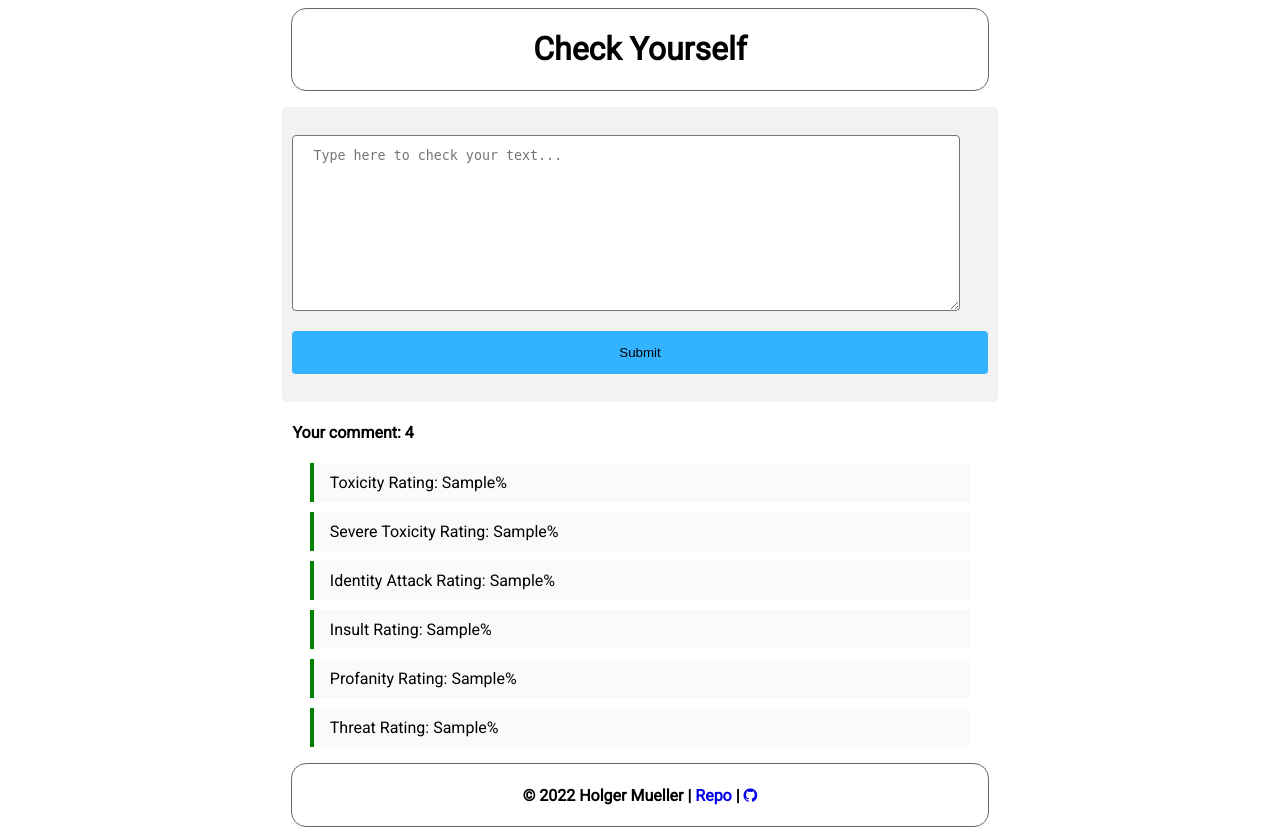
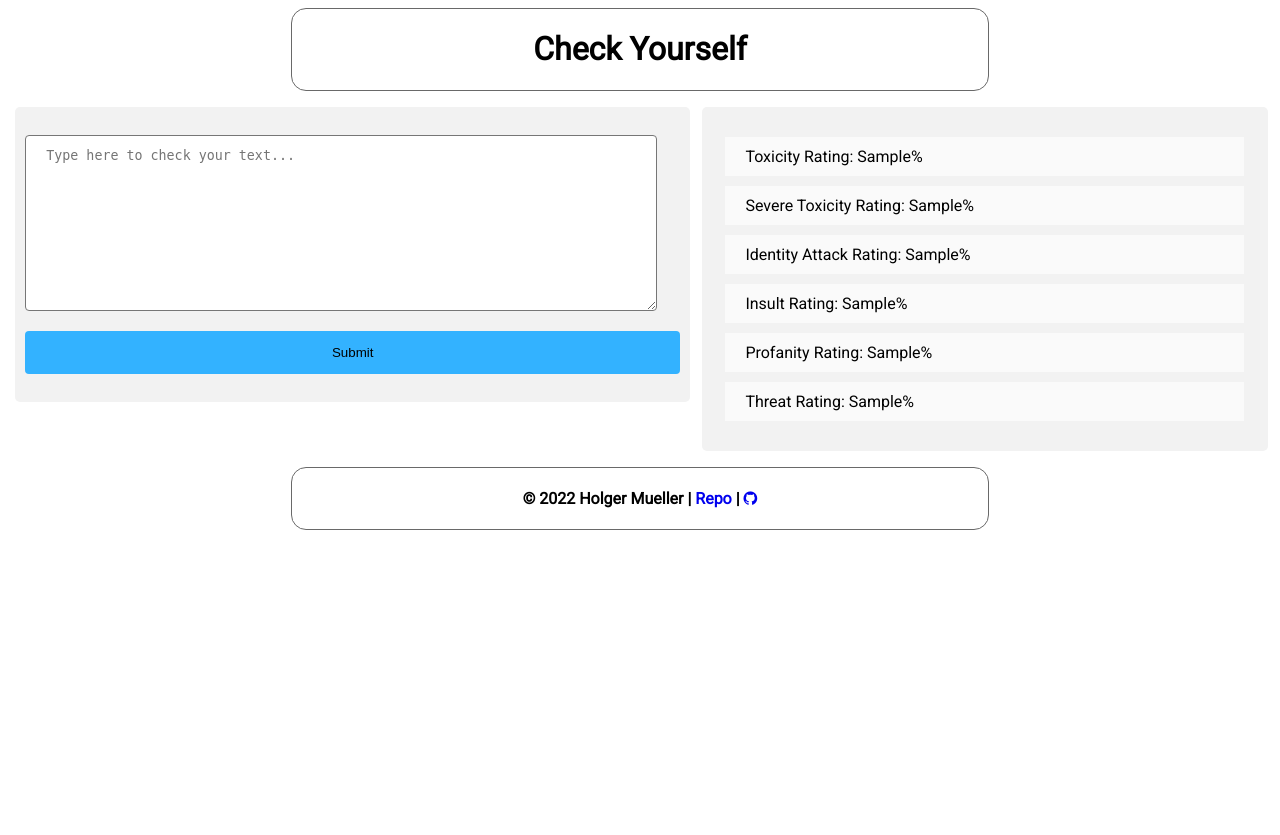
Before and after one commit to Holgermueller/flaskapp, a Flask app: template templates/index.html in a window 1280 px wide. After the commit the page ends 530 px from the top, so only its background shows below. Run offline with Flask 2, Linux system fonts and the light colour scheme; the template is opened without the code that fills it: most values are stand-ins (such as "Sample title", 1, 10 or a date in 2020).

Commit message:
some styling

```diff
--- a/static/css/main.css
+++ b/static/css/main.css
@@ -8,12 +8,14 @@ body {
   width: 55%;
   margin: auto;
 }
+.grid-container {
+  display: grid;
+  grid-template-columns: auto auto;
+}
 .input-form-section,
 .results-section {
-  width: 55%;
+  width: 95%;
   margin: 16px auto;
-}
-.input-form-section {
   background-color: #f2f2f2;
   padding: 20px 10px;
   border-radius: 5px;
@@ -50,7 +52,6 @@ body {
   height: 100%;
   position: absolute;
   box-sizing: border-box;
-  border-left: 4px solid green;
 }
 span {
   text-align: center;
--- a/templates/index.html
+++ b/templates/index.html
@@ -15,13 +15,15 @@
       rel="stylesheet"
       href="https://cdnjs.cloudflare.com/ajax/libs/font-awesome/4.7.0/css/font-awesome.min.css"
     />
-    <title>My Awesome Flask App!</title>
+    <title>check yourself</title>
   </head>
   <body>
     <header class="header">
       <h1 class="title">Check Yourself</h1>
     </header>
 
+    <div class="grid-container">
+      <div class="grid-item">
         <section class="input-form-section">
           <form action=" {{url_for('get_data_from_form')}} " method="post">
             <textarea
@@ -35,10 +37,10 @@
             <input type="submit" class="submit" value="Submit" />
           </form>
         </section>
+      </div>
 
+      <div class="grid-item">
         <section class="results-section">
-      <h4>Your comment: {{comment_to_rate}}</h4>
-
           <div class="scores">
             <div class="score">
               <div
@@ -89,6 +91,8 @@
             </div>
           </div>
         </section>
+      </div>
+    </div>
 
     <footer>
       <h4>
```
Lines whose indentation alone changed are shown as unchanged.
